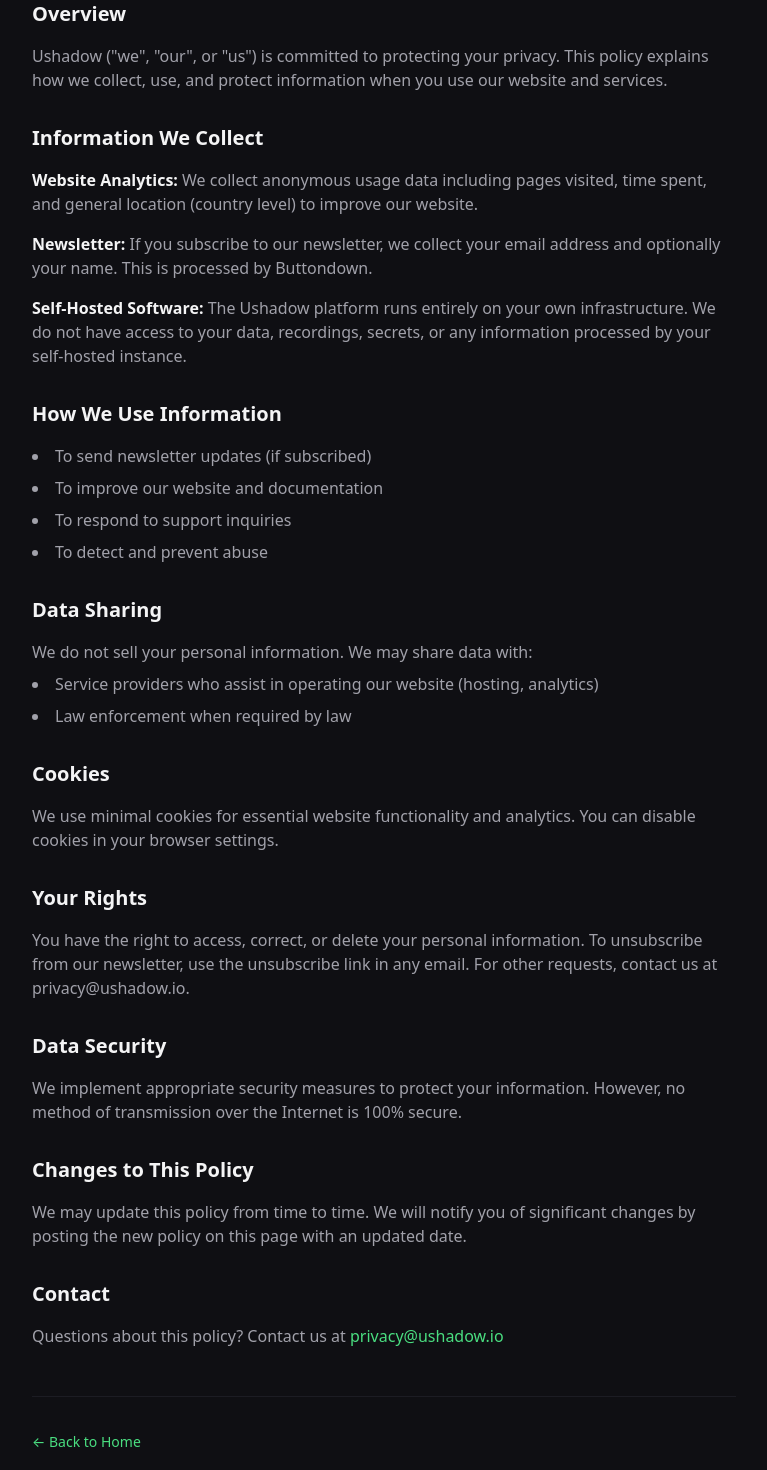
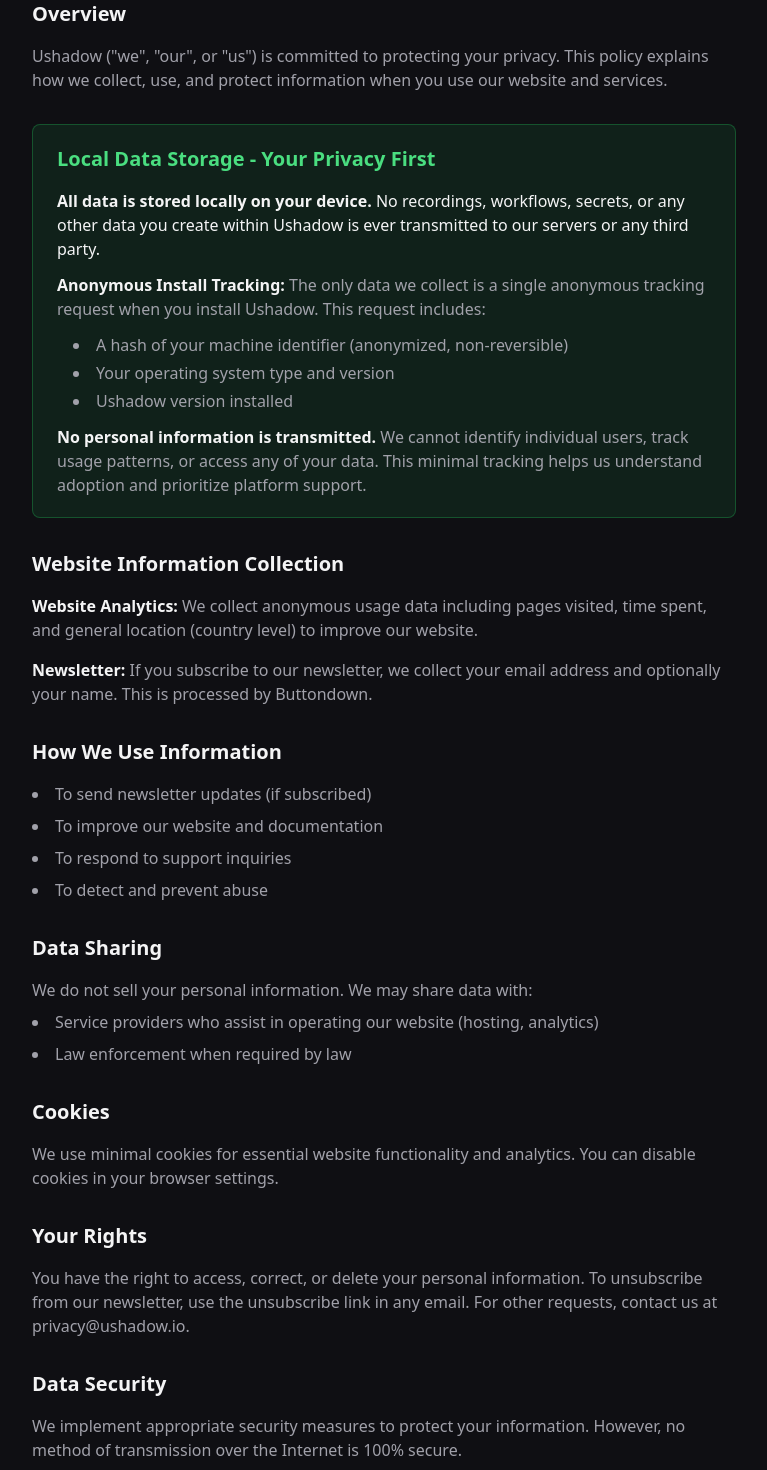
Before and after one commit to Ushadow-io/ushadow-website, a Next.js app: page /privacy in a window 1280 px wide. Shown: the part 320-1790 px from the top of the page, without its empty margins (256-1023 px from the left). Built offline with nearby package versions, Linux system fonts and the light colour scheme; no server answers.

Commit message:
added contact and privacy policy

```diff
--- /dev/null
+++ b/src/app/contact/page.tsx
@@ -0,0 +1,115 @@
+import type { Metadata } from 'next';
+import Link from 'next/link';
+
+export const metadata: Metadata = {
+  title: 'Contact - Ushadow',
+  description: 'Get in touch with the Ushadow team.',
+};
+
+export default function Contact() {
+  return (
+    <div className="bg-surface-900 min-h-screen">
+      <div className="mx-auto max-w-3xl px-6 py-24 sm:py-32 lg:px-8">
+        <div className="mb-12">
+          <h1 className="text-4xl font-bold tracking-tight text-text-primary">Contact Us</h1>
+          <p className="mt-4 text-text-muted">Get in touch with the Ushadow team</p>
+        </div>
+
+        <div className="space-y-8">
+          <section>
+            <h2 className="text-xl font-semibold text-text-primary mb-4">General Inquiries</h2>
+            <p className="text-text-secondary mb-4">
+              For questions, feedback, or support, please reach out to us:
+            </p>
+            <a
+              href="mailto:stu@ushadow.io"
+              className="inline-flex items-center gap-2 text-primary-400 hover:text-primary-300 transition-colors text-lg"
+            >
+              <svg
+                className="w-5 h-5"
+                fill="none"
+                stroke="currentColor"
+                viewBox="0 0 24 24"
+              >
+                <path
+                  strokeLinecap="round"
+                  strokeLinejoin="round"
+                  strokeWidth={2}
+                  d="M3 8l7.89 5.26a2 2 0 002.22 0L21 8M5 19h14a2 2 0 002-2V7a2 2 0 00-2-2H5a2 2 0 00-2 2v10a2 2 0 002 2z"
+                />
+              </svg>
+              stu@ushadow.io
+            </a>
+          </section>
+
+          <section className="pt-8 border-t border-surface-500/30">
+            <h2 className="text-xl font-semibold text-text-primary mb-4">Other Ways to Connect</h2>
+            <div className="space-y-4 text-text-secondary">
+              <div>
+                <h3 className="text-text-primary font-medium mb-2">GitHub Issues</h3>
+                <p className="mb-2">
+                  Report bugs, request features, or contribute to the project:
+                </p>
+                <a
+                  href="https://github.com/ushadow-platform/ushadow"
+                  target="_blank"
+                  rel="noopener noreferrer"
+                  className="text-primary-400 hover:underline"
+                >
+                  github.com/ushadow-platform/ushadow
+                </a>
+              </div>
+
+              <div>
+                <h3 className="text-text-primary font-medium mb-2">GitHub Discussions</h3>
+                <p className="mb-2">
+                  Join the community discussion, ask questions, or share ideas:
+                </p>
+                <a
+                  href="https://github.com/ushadow-platform/ushadow/discussions"
+                  target="_blank"
+                  rel="noopener noreferrer"
+                  className="text-primary-400 hover:underline"
+                >
+                  github.com/ushadow-platform/ushadow/discussions
+                </a>
+              </div>
+            </div>
+          </section>
+
+          <section className="pt-8 border-t border-surface-500/30">
+            <h2 className="text-xl font-semibold text-text-primary mb-4">Stay Updated</h2>
+            <p className="text-text-secondary mb-4">
+              Subscribe to our newsletter for updates, tips, and announcements:
+            </p>
+            <Link
+              href="/newsletter"
+              className="inline-flex items-center gap-2 px-6 py-3 bg-primary-400 text-surface-900 font-medium rounded-lg hover:bg-primary-300 transition-colors"
+            >
+              Subscribe to Newsletter
+              <svg
+                className="w-4 h-4"
+                fill="none"
+                stroke="currentColor"
+                viewBox="0 0 24 24"
+              >
+                <path
+                  strokeLinecap="round"
+                  strokeLinejoin="round"
+                  strokeWidth={2}
+                  d="M9 5l7 7-7 7"
+                />
+              </svg>
+            </Link>
+          </section>
+        </div>
+
+        <div className="mt-12 pt-8 border-t border-surface-500/30">
+          <Link href="/" className="text-primary-400 hover:underline text-sm">
+            &larr; Back to Home
+          </Link>
+        </div>
+      </div>
+    </div>
+  );
+}
--- a/src/app/privacy/page.tsx
+++ b/src/app/privacy/page.tsx
@@ -25,18 +25,38 @@
             </p>
           </section>
 
+          <section className="bg-primary-500/10 border border-primary-500/30 rounded-lg px-6 py-5">
+            <h2 className="text-xl font-semibold text-primary-400 mb-4">Local Data Storage - Your Privacy First</h2>
+            <div className="space-y-3 text-text-secondary">
+              <p className="text-text-primary font-medium">
+                <strong>All data is stored locally on your device.</strong> No recordings, workflows, secrets,
+                or any other data you create within Ushadow is ever transmitted to our servers or any third party.
+              </p>
+
+              <p><strong className="text-text-primary">Anonymous Install Tracking:</strong> The only data we collect
+              is a single anonymous tracking request when you install Ushadow. This request includes:</p>
+              <ul className="list-disc list-inside space-y-1 ml-4">
+                <li>A hash of your machine identifier (anonymized, non-reversible)</li>
+                <li>Your operating system type and version</li>
+                <li>Ushadow version installed</li>
+              </ul>
+
+              <p className="mt-3">
+                <strong className="text-text-primary">No personal information is transmitted.</strong> We cannot
+                identify individual users, track usage patterns, or access any of your data. This minimal tracking
+                helps us understand adoption and prioritize platform support.
+              </p>
+            </div>
+          </section>
+
           <section>
-            <h2 className="text-xl font-semibold text-text-primary mb-4">Information We Collect</h2>
+            <h2 className="text-xl font-semibold text-text-primary mb-4">Website Information Collection</h2>
             <div className="space-y-4 text-text-secondary">
               <p><strong className="text-text-primary">Website Analytics:</strong> We collect anonymous usage data
               including pages visited, time spent, and general location (country level) to improve our website.</p>
 
               <p><strong className="text-text-primary">Newsletter:</strong> If you subscribe to our newsletter,
               we collect your email address and optionally your name. This is processed by Buttondown.</p>
-
-              <p><strong className="text-text-primary">Self-Hosted Software:</strong> The Ushadow platform runs
-              entirely on your own infrastructure. We do not have access to your data, recordings, secrets,
-              or any information processed by your self-hosted instance.</p>
             </div>
           </section>
 
@@ -98,8 +118,8 @@
             <h2 className="text-xl font-semibold text-text-primary mb-4">Contact</h2>
             <p className="text-text-secondary">
               Questions about this policy? Contact us at{' '}
-              <a href="mailto:privacy@ushadow.io" className="text-primary-400 hover:underline">
-                privacy@ushadow.io
+              <a href="mailto:stu@ushadow.io" className="text-primary-400 hover:underline">
+                stu@ushadow.io
               </a>
             </p>
           </section>
--- a/src/components/Footer.tsx
+++ b/src/components/Footer.tsx
@@ -13,6 +13,7 @@
     { name: 'YouTube', href: 'https://www.youtube.com/channel/UCWnYiTB8UaoaKTzVMQvIr0A' },
     { name: 'Issues', href: 'https://github.com/Ushadow-io/Ushadow/issues' },
     { name: 'Discussions', href: 'https://github.com/Ushadow-io/Ushadow/discussions' },
+    { name: 'Contact', href: '/contact' },
   ],
   legal: [
     { name: 'Privacy Policy', href: '/privacy' },
```
